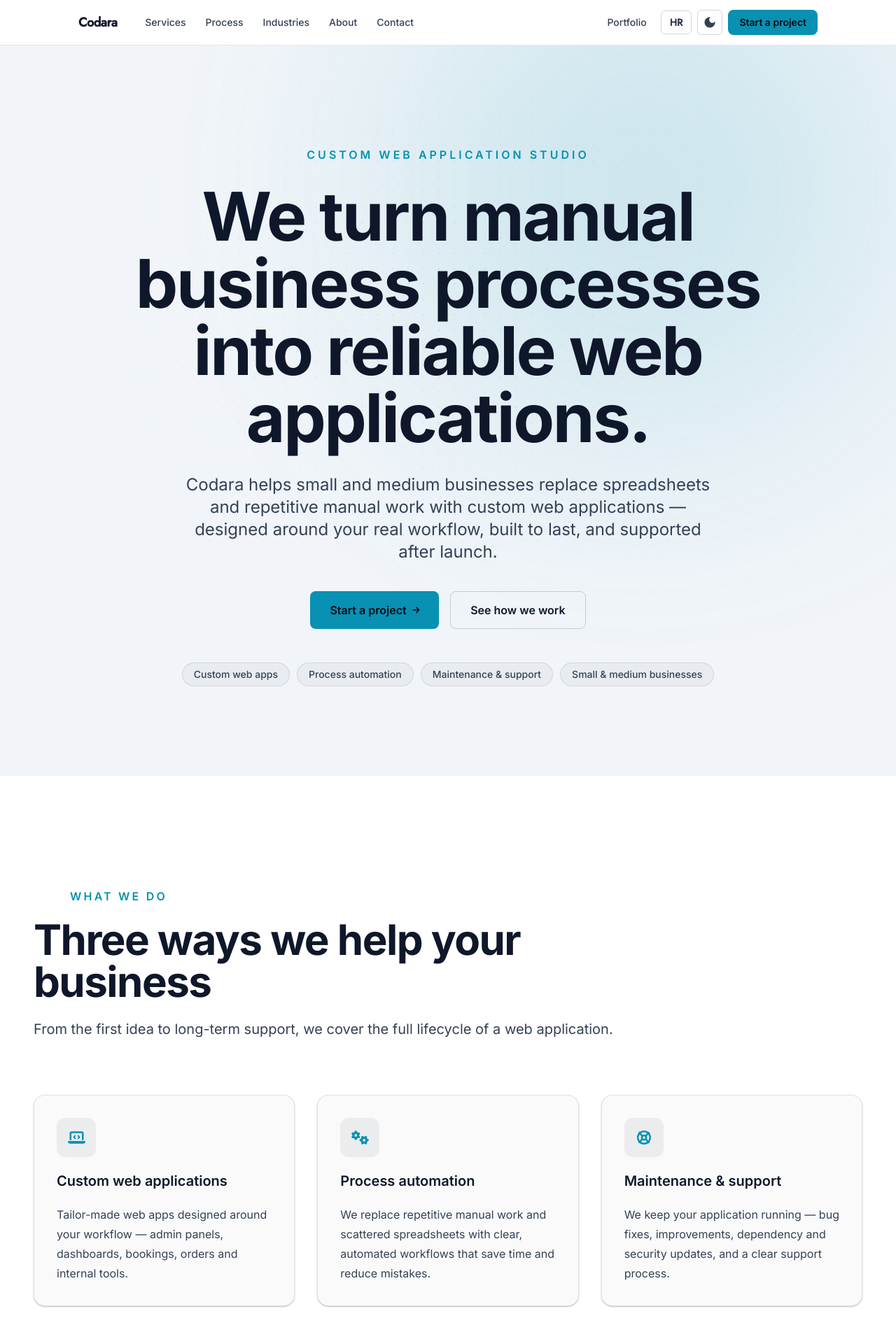
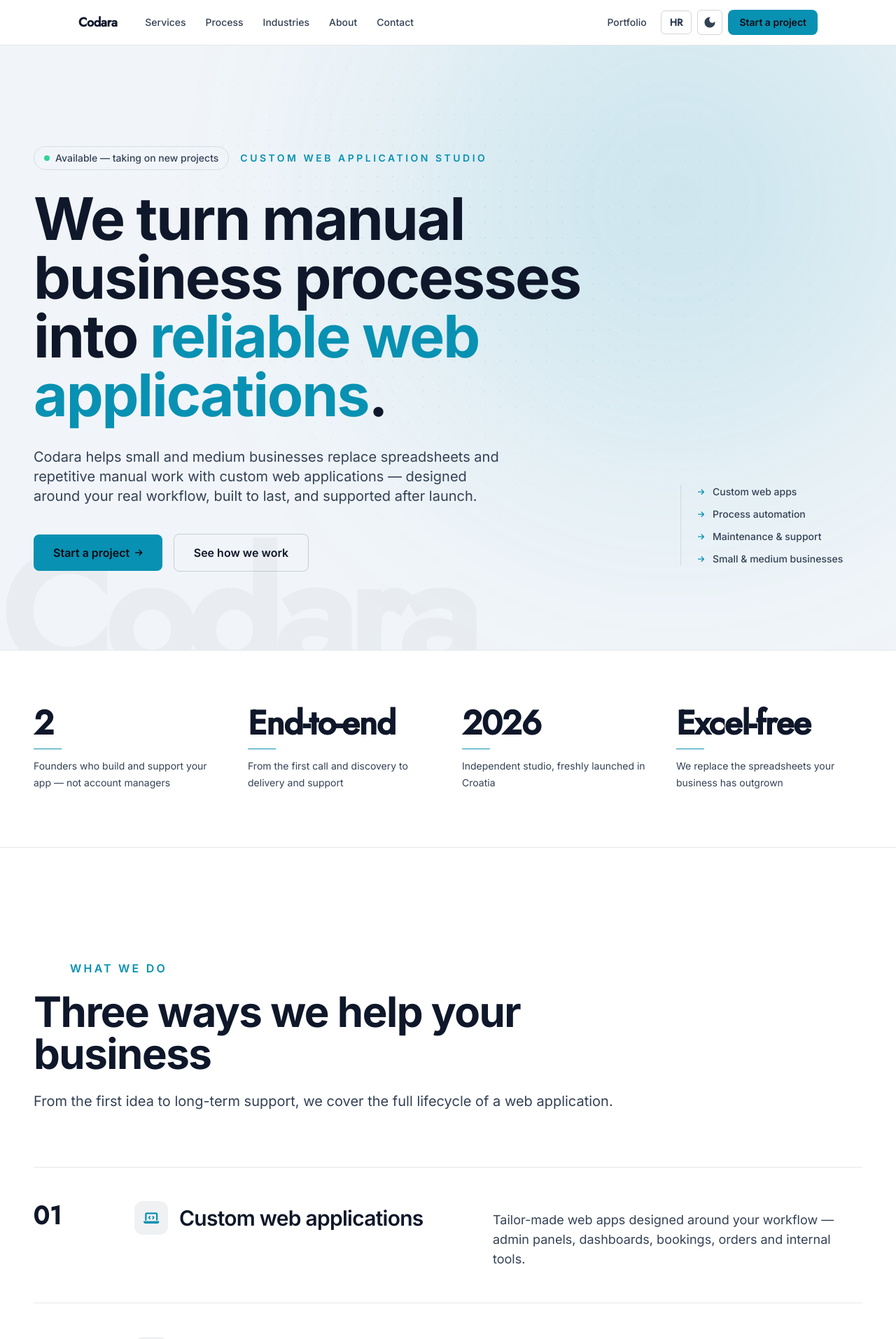
Before and after one commit to brunotot/personal-portfolio, a React (Vite) app: page /company in a window 1280 px wide. Shown: the top 1914 px of the page at 70% size. Built offline with nearby package versions, Linux system fonts and the light colour scheme.

Commit message:
V2 company landing site

```diff
--- a/src/i18n/locales/en.ts
+++ b/src/i18n/locales/en.ts
@@ -336,7 +336,9 @@ const en = {
     },
     hero: {
       eyebrow: "Custom web application studio",
+      status: "Available — taking on new projects",
       title: "We turn manual business processes into reliable web applications.",
+      titleHighlight: "reliable web applications",
       description:
         "{{company}} helps small and medium businesses replace spreadsheets and repetitive manual work with custom web applications — designed around your real workflow, built to last, and supported after launch.",
       ctaPrimary: "Start a project",
@@ -346,6 +348,26 @@ const en = {
         "Process automation",
         "Maintenance & support",
         "Small & medium businesses",
+      ],
+    },
+    facts: {
+      items: [
+        {
+          value: "2",
+          label: "Founders who build and support your app — not account managers",
+        },
+        {
+          value: "End-to-end",
+          label: "From the first call and discovery to delivery and support",
+        },
+        {
+          value: "2026",
+          label: "Independent studio, freshly launched in Croatia",
+        },
+        {
+          value: "Excel-free",
+          label: "We replace the spreadsheets your business has outgrown",
+        },
       ],
     },
     services: {
--- a/src/i18n/locales/hr.ts
+++ b/src/i18n/locales/hr.ts
@@ -338,7 +338,9 @@ const hr: Resources = {
     },
     hero: {
       eyebrow: "Studio za web aplikacije po mjeri",
+      status: "Dostupni — primamo nove projekte",
       title: "Pretvaramo ručne poslovne procese u pouzdane web aplikacije.",
+      titleHighlight: "pouzdane web aplikacije",
       description:
         "{{company}} pomaže malim i srednjim firmama da zamijene Excel tablice i ponavljajući ručni rad web aplikacijama po mjeri — osmišljenima prema vašem stvarnom procesu, izrađenima da traju i uz podršku nakon isporuke.",
       ctaPrimary: "Pokreni projekt",
@@ -348,6 +350,26 @@ const hr: Resources = {
         "Automatizacija procesa",
         "Održavanje i podrška",
         "Male i srednje firme",
+      ],
+    },
+    facts: {
+      items: [
+        {
+          value: "2",
+          label: "Osnivača koji grade i održavaju vašu aplikaciju — ne posrednika",
+        },
+        {
+          value: "Cijeli ciklus",
+          label: "Od prvog poziva i otkrivanja do isporuke i podrške",
+        },
+        {
+          value: "2026",
+          label: "Nezavisni studio, tek pokrenut u Hrvatskoj",
+        },
+        {
+          value: "Bez Excela",
+          label: "Zamjenjujemo tablice koje je vaše poslovanje preraslo",
+        },
       ],
     },
     services: {
--- a/src/pages/CompanyPage.tsx
+++ b/src/pages/CompanyPage.tsx
@@ -53,10 +53,16 @@ function Hero() {
   const { t } = useTranslation();
   const chips = t("company.hero.chips", { returnObjects: true }) as string[];
 
+  const title = t("company.hero.title");
+  const highlight = t("company.hero.titleHighlight");
+  const [before, after] = highlight
+    ? title.split(highlight)
+    : [title, ""];
+
   return (
     <section
       id="home"
-      className="relative flex min-h-[92vh] items-center overflow-hidden bg-canvas-raised px-6 pb-24 pt-28 sm:px-8 lg:px-12 lg:pb-32 lg:pt-36"
+      className="relative flex min-h-[94vh] items-center overflow-hidden bg-canvas-raised px-6 pb-20 pt-28 sm:px-8 lg:px-12 lg:pb-28 lg:pt-36"
     >
       <div
         aria-hidden
@@ -64,26 +70,47 @@ function Hero() {
       />
       <div
         aria-hidden
-        className="pointer-events-none absolute -top-40 right-[-15%] h-[720px] w-[720px] rounded-full bg-primary-base blur-[150px] lg:right-[0%]"
+        className="pointer-events-none absolute -top-40 right-[-20%] h-[760px] w-[760px] rounded-full bg-primary-base blur-[160px] lg:right-[-5%]"
         style={{ opacity: "var(--glow-opacity)" }}
       />
-      <div
-        className="relative mx-auto max-w-5xl text-center"
-        data-aos="fade-up"
+      {/* Oversized brand watermark, agency-style */}
+      <span
+        aria-hidden
+        className="pointer-events-none absolute -bottom-10 left-0 select-none font-jost text-[22vw] font-bold leading-none tracking-tighter text-content opacity-[0.03] sm:-bottom-16 lg:text-[18vw]"
       >
-        <p className="flex items-center justify-center gap-3 text-sm font-semibold uppercase tracking-[0.25em] text-primary-base sm:text-base">
-          <span aria-hidden className="h-px w-10 flex-none bg-primary-base/60" />
+        {COMPANY.name}
+      </span>
+
+      <div className="relative mx-auto grid w-full max-w-7xl gap-12 lg:grid-cols-12 lg:items-end">
+        <div className="lg:col-span-9" data-aos="fade-up">
+          <div className="flex flex-wrap items-center gap-x-4 gap-y-2">
+            <span className="inline-flex items-center gap-2 rounded-full border border-line bg-surface/60 px-3.5 py-1.5 text-sm font-medium text-content-secondary backdrop-blur">
+              <span className="relative flex h-2 w-2">
+                <span className="absolute inline-flex h-full w-full animate-ping rounded-full bg-emerald-400 opacity-75" />
+                <span className="relative inline-flex h-2 w-2 rounded-full bg-emerald-400" />
+              </span>
+              {t("company.hero.status")}
+            </span>
+            <span className="text-sm font-semibold uppercase tracking-[0.25em] text-primary-base">
               {t("company.hero.eyebrow")}
-          <span aria-hidden className="h-px w-10 flex-none bg-primary-base/60" />
-        </p>
-        <h1 className="mt-7 text-5xl font-bold leading-[1.05] tracking-tight text-content sm:text-7xl lg:text-8xl">
-          {t("company.hero.title")}
+            </span>
+          </div>
+
+          <h1 className="mt-7 max-w-5xl text-[2.7rem] font-bold leading-[1.04] tracking-tight text-content sm:text-6xl lg:text-7xl xl:text-[5.25rem]">
+            {before}
+            {after !== "" && (
+              <span className="relative whitespace-pre-wrap text-primary-base">
+                {highlight}
+              </span>
+            )}
+            {after}
           </h1>
-        <p className="mx-auto mt-8 max-w-3xl text-lg leading-relaxed text-content-secondary sm:text-xl lg:text-2xl">
+
+          <p className="mt-8 max-w-2xl text-lg leading-relaxed text-content-secondary sm:text-xl">
             {t("company.hero.description")}
           </p>
 
-        <div className="mt-10 flex flex-wrap justify-center gap-4">
+          <div className="mt-10 flex flex-wrap items-center gap-4">
             <a
               href="#contact"
               className="inline-flex items-center justify-center gap-2 rounded-lg bg-primary-base px-7 py-3.5 text-base font-semibold text-secondary-darker transition-colors hover:bg-primary-light"
@@ -98,17 +125,59 @@ function Hero() {
               {t("company.hero.ctaSecondary")}
             </a>
           </div>
+        </div>
 
-        <ul className="mt-12 flex flex-wrap justify-center gap-2.5">
+        {/* Asymmetric meta column */}
+        <div
+          className="lg:col-span-3 lg:pb-2"
+          data-aos="fade-up"
+          data-aos-delay={150}
+        >
+          <ul className="flex flex-col gap-3 border-t border-line pt-6 lg:border-l lg:border-t-0 lg:pl-6 lg:pt-0">
             {chips.map((chip) => (
               <li
                 key={chip}
-              className="rounded-full border border-line bg-surface-subtle px-4 py-1.5 text-sm font-medium text-content-secondary"
+                className="flex items-center gap-3 text-sm font-medium text-content-secondary"
               >
+                <FontAwesomeIcon
+                  icon={faArrowRight}
+                  className="text-[0.65rem] text-primary-base"
+                />
                 {chip}
               </li>
             ))}
           </ul>
+        </div>
+      </div>
+    </section>
+  );
+}
+
+function Facts() {
+  const { t } = useTranslation();
+  const items = t("company.facts.items", {
+    returnObjects: true,
+  }) as { value: string; label: string }[];
+
+  return (
+    <section className="border-y border-line bg-canvas px-6 py-14 sm:px-8 lg:px-12 lg:py-20">
+      <div className="mx-auto grid max-w-7xl gap-x-10 gap-y-12 sm:grid-cols-2 lg:grid-cols-4">
+        {items.map((item, index) => (
+          <div
+            key={item.label}
+            data-aos="fade-up"
+            data-aos-delay={(index % 4) * 80}
+            className="flex flex-col gap-3"
+          >
+            <span className="font-jost text-4xl font-bold tracking-tight text-content lg:text-5xl">
+              {item.value}
+            </span>
+            <span aria-hidden className="h-px w-10 bg-primary-base" />
+            <span className="text-sm leading-6 text-content-secondary">
+              {item.label}
+            </span>
+          </div>
+        ))}
       </div>
     </section>
   );
@@ -128,19 +197,26 @@ function Services() {
       title={t("company.services.title")}
       description={t("company.services.description")}
     >
-      <div className="grid gap-8 sm:grid-cols-2 lg:grid-cols-3">
+      <div className="border-t border-line">
         {items.map((item, index) => (
           <div
             key={item.title}
             data-aos="fade-up"
-            data-aos-delay={index * 100}
-            className="surface flex flex-col gap-5 rounded-2xl border border-line bg-surface p-8 transition-colors hover:border-line-strong"
+            data-aos-delay={index * 80}
+            className="group grid items-baseline gap-x-8 gap-y-5 border-b border-line py-10 transition-colors hover:bg-surface-subtle/40 sm:grid-cols-[auto_1fr] lg:grid-cols-[7rem_1fr_1.1fr] lg:py-12"
           >
-            <span className="flex h-14 w-14 items-center justify-center rounded-xl bg-surface-hover text-xl text-primary-base">
+            <span className="font-jost text-3xl font-bold tabular-nums text-primary-base/70 transition-colors group-hover:text-primary-base lg:text-4xl">
+              {String(index + 1).padStart(2, "0")}
+            </span>
+            <div className="flex items-center gap-4">
+              <span className="flex h-12 w-12 flex-none items-center justify-center rounded-xl bg-surface-hover text-lg text-primary-base lg:hidden xl:flex">
                 <FontAwesomeIcon icon={SERVICE_ICONS[index]} />
               </span>
-            <h3 className="text-xl font-semibold text-content">{item.title}</h3>
-            <p className="text-base leading-7 text-content-secondary">
+              <h3 className="text-2xl font-semibold tracking-tight text-content lg:text-3xl">
+                {item.title}
+              </h3>
+            </div>
+            <p className="max-w-xl text-base leading-7 text-content-secondary lg:text-lg">
               {item.description}
             </p>
           </div>
@@ -165,26 +241,35 @@ function Process() {
       description={t("company.process.description")}
       className="bg-canvas-raised"
     >
-      <div className="grid gap-8 sm:grid-cols-2 lg:grid-cols-3">
+      <ol className="relative mx-auto max-w-4xl">
         {steps.map((step, index) => (
-          <div
+          <li
             key={step.title}
             data-aos="fade-up"
-            data-aos-delay={(index % 3) * 100}
-            className="surface relative flex flex-col gap-4 rounded-2xl border border-line bg-surface p-8"
+            data-aos-delay={(index % 3) * 80}
+            className="relative grid grid-cols-[2.5rem_1fr] gap-x-5 pb-12 last:pb-0 sm:grid-cols-[4rem_1fr] sm:gap-x-8"
           >
-            <span className="flex h-12 w-12 items-center justify-center rounded-lg border border-primary-base/40 text-base font-bold text-primary-base">
+            {/* Connecting line */}
+            {index < steps.length - 1 && (
+              <span
+                aria-hidden
+                className="absolute left-[1.25rem] top-12 h-[calc(100%-3rem)] w-px bg-line sm:left-8"
+              />
+            )}
+            <span className="relative z-10 flex h-10 w-10 items-center justify-center rounded-full border border-primary-base/40 bg-canvas-raised font-jost text-sm font-bold text-primary-base sm:h-16 sm:w-16 sm:text-lg">
               {String(index + 1).padStart(2, "0")}
             </span>
-            <h3 className="text-lg font-semibold text-content">
+            <div className="pt-1.5 sm:pt-4">
+              <h3 className="text-xl font-semibold text-content sm:text-2xl">
                 {step.title}
               </h3>
-            <p className="text-base leading-7 text-content-secondary">
+              <p className="mt-2 max-w-2xl text-base leading-7 text-content-secondary sm:text-lg">
                 {step.description}
               </p>
             </div>
+          </li>
         ))}
-      </div>
+      </ol>
     </Section>
   );
 }
@@ -203,18 +288,20 @@ function Industries() {
       title={t("company.industries.title")}
       description={t("company.industries.description")}
     >
-      <div className="grid gap-5 sm:grid-cols-2 lg:grid-cols-3">
+      <div className="flex flex-wrap gap-3 sm:gap-4">
         {items.map((item, index) => (
           <div
             key={item}
             data-aos="fade-up"
-            data-aos-delay={(index % 3) * 100}
-            className="flex items-center gap-5 rounded-xl border border-line bg-surface-subtle px-6 py-6"
+            data-aos-delay={(index % 3) * 80}
+            className="group inline-flex items-center gap-3 rounded-full border border-line bg-surface-subtle py-3 pl-3 pr-6 transition-colors hover:border-primary-base/50 hover:bg-surface"
           >
-            <span className="flex h-12 w-12 flex-none items-center justify-center rounded-lg bg-surface-hover text-lg text-primary-base">
+            <span className="flex h-10 w-10 flex-none items-center justify-center rounded-full bg-surface-hover text-primary-base transition-colors group-hover:bg-primary-base group-hover:text-secondary-darker">
               <FontAwesomeIcon icon={INDUSTRY_ICONS[index % INDUSTRY_ICONS.length]} />
             </span>
-            <span className="text-base font-medium text-content">{item}</span>
+            <span className="text-base font-medium text-content sm:text-lg">
+              {item}
+            </span>
           </div>
         ))}
       </div>
@@ -237,25 +324,23 @@ function WhyUs() {
       description={t("company.why.description")}
       className="bg-canvas-raised"
     >
-      <div className="grid gap-8 sm:grid-cols-2">
+      <div className="grid gap-x-10 gap-y-12 sm:grid-cols-2">
         {items.map((item, index) => (
           <div
             key={item.title}
             data-aos="fade-up"
             data-aos-delay={(index % 2) * 100}
-            className="surface flex gap-5 rounded-2xl border border-line bg-surface p-8"
+            className="flex flex-col gap-4 border-t border-line pt-7"
           >
-            <span className="flex h-14 w-14 flex-none items-center justify-center rounded-xl bg-surface-hover text-xl text-primary-base">
+            <span className="flex h-12 w-12 items-center justify-center rounded-xl bg-surface-hover text-xl text-primary-base">
               <FontAwesomeIcon icon={WHY_ICONS[index]} />
             </span>
-            <div className="flex flex-col gap-3">
-              <h3 className="text-xl font-semibold text-content">
+            <h3 className="text-xl font-semibold text-content lg:text-2xl">
               {item.title}
             </h3>
-              <p className="text-base leading-7 text-content-secondary">
+            <p className="max-w-md text-base leading-7 text-content-secondary">
               {item.description}
             </p>
-            </div>
           </div>
         ))}
       </div>
@@ -463,6 +548,7 @@ export default function CompanyPage() {
       <CompanyHeader />
       <main>
         <Hero />
+        <Facts />
         <Services />
         <Process />
         <Industries />
```
Lines whose indentation alone changed are shown as unchanged.
